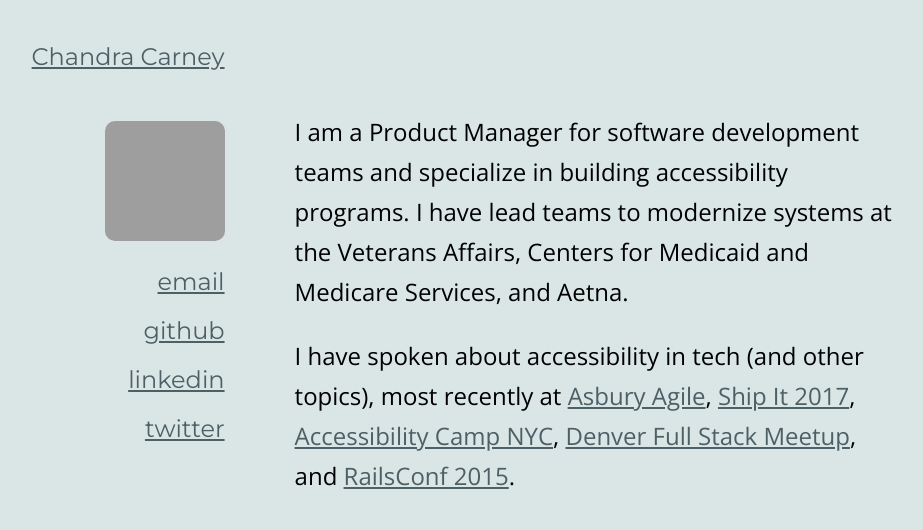
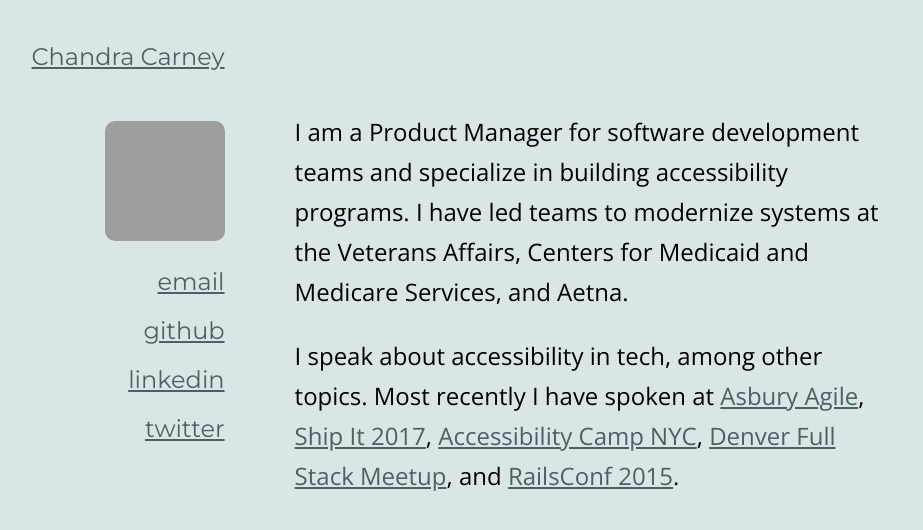
Before and after one commit to chandracarney/chandracarney.github.io, a Jekyll site: the page built from index.html, in a window 1280 px wide. Shown: the top 530 px of the page, without its empty margins (58-981 px from the left). Built offline with Jekyll 4.4.1, drawn with Linux system fonts in a browser that asks for light colours; the list of posts is cut into pages by our own code; grey boxes are pictures that could not be loaded.

Commit message:
Update index.html
Grammar tweak

```diff
--- a/index.html
+++ b/index.html
@@ -2,10 +2,10 @@
 layout: default
 ---
 <p>
-  I am a Product Manager for software development teams and specialize in building accessibility programs. I have lead teams to modernize systems at the Veterans Affairs, Centers for Medicaid and Medicare Services, and Aetna.
+  I am a Product Manager for software development teams and specialize in building accessibility programs. I have led teams to modernize systems at the Veterans Affairs, Centers for Medicaid and Medicare Services, and Aetna.
 </p>
 
-<p>I have spoken about accessibility in tech (and other topics), most recently at
+<p>I speak about accessibility in tech, among other topics. Most recently I have spoken at
   <a href="http://www.asburyagile.com/">Asbury Agile</a>,
   <a href="https://shipitconf.org/">Ship It 2017</a>,
   <a href="http://a11ynyc.com/camp/">Accessibility Camp NYC</a>,
```
